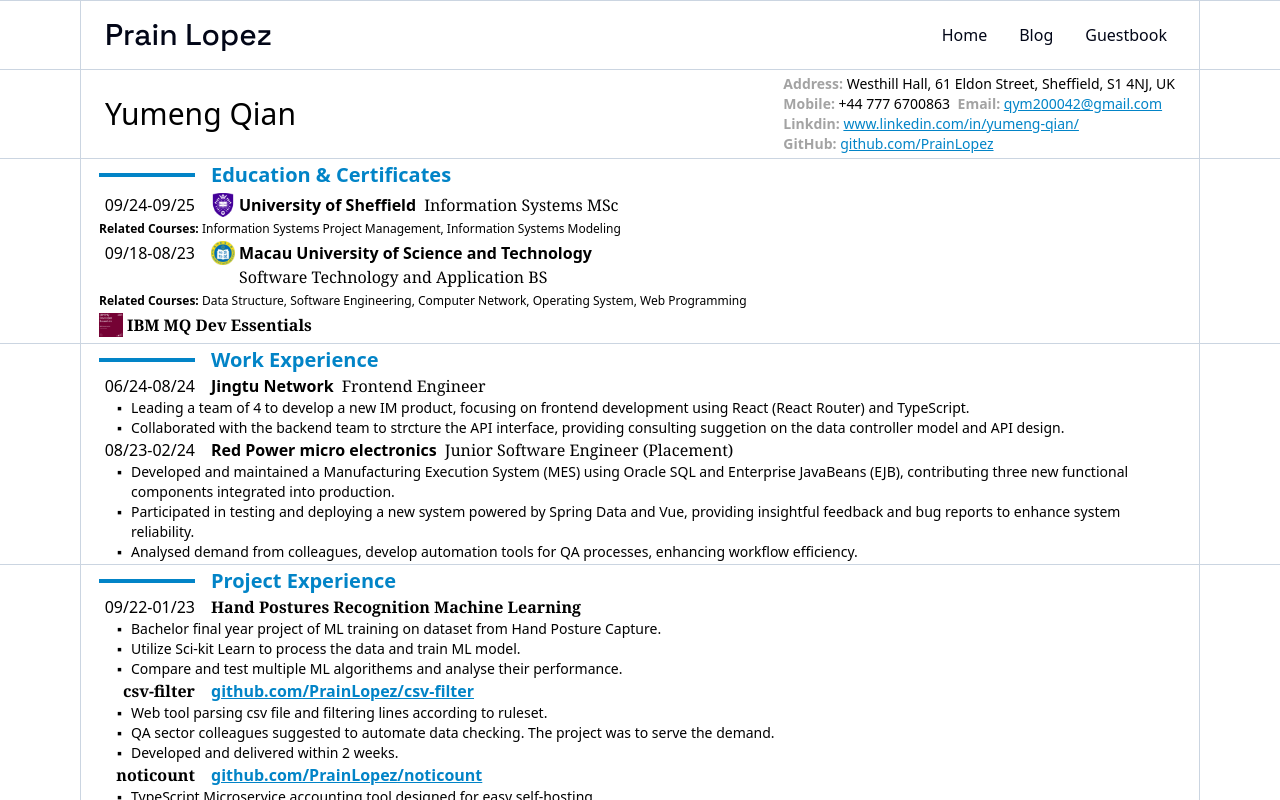
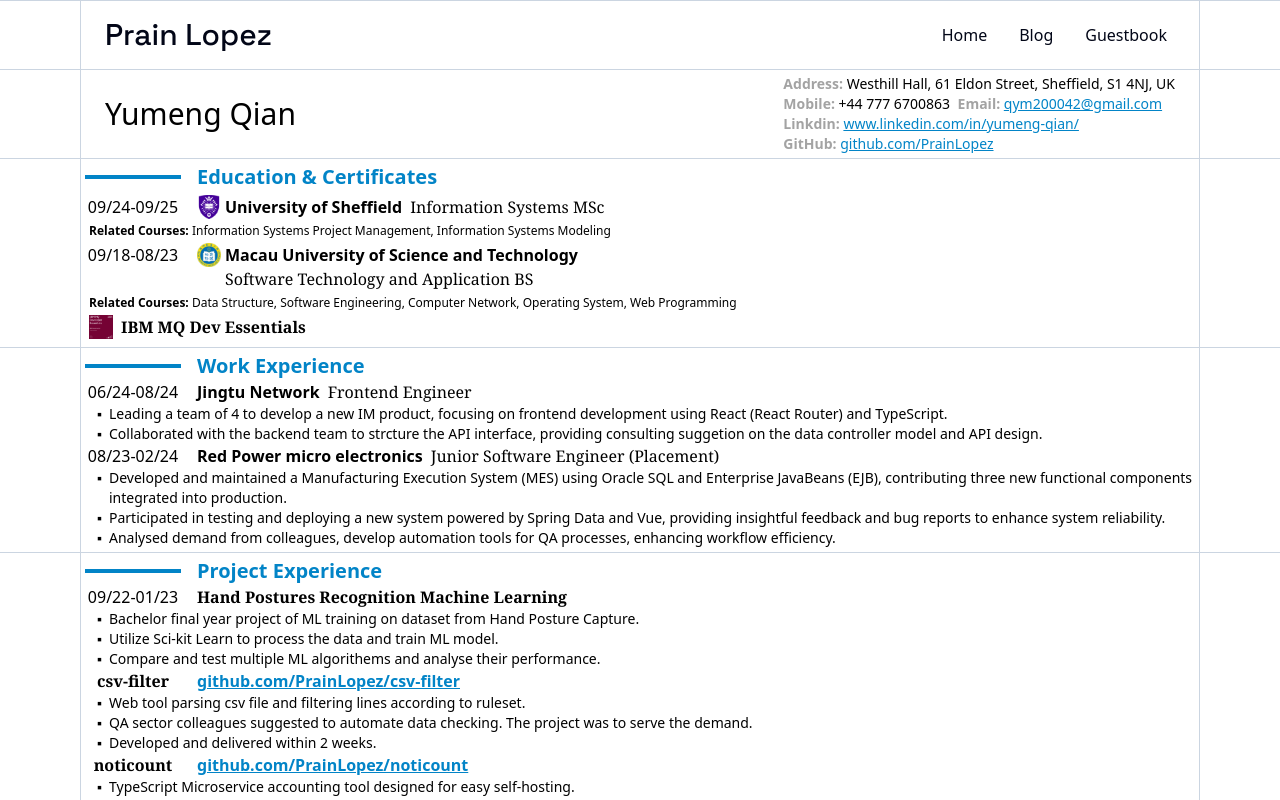
Before and after one commit to PrainLopez/prainfolio, a Next.js app: page /resume/en-gb in a window 1280 px wide. Shown: the top 800 px of the page. Built offline with nearby package versions, Linux system fonts and the light colour scheme.

Commit message:
tuning resume style

```diff
--- a/app/(public)/(resume)/resume/en-gb/page.tsx
+++ b/app/(public)/(resume)/resume/en-gb/page.tsx
@@ -49,13 +49,15 @@
         </section>
       </section>
       <section className="sections-yframe">
-        <section className="sections-xframe p-0.5">
+        <section className="sections-xframe p-1">
           <h1 className={`cont-heading ${styles.heading} py-0`}>
             Education & Certificates
           </h1>
 
           <p className="cont-content my-1 flex flex-row">
-            <span className="mr-4 flex w-[6rem] justify-end">09/24-09/25</span>
+            <span className="mr-4 flex w-[6rem] justify-center">
+              09/24-09/25
+            </span>
             <Image
               src="/img/UoS.png"
               height={64}
@@ -68,17 +70,17 @@
               Information Systems MSc
             </span>
           </p>
-          <ul className="cont-content">
-            <li className="text-xs font-semibold">
+          <p className="ml-1 text-xs font-semibold">
             {"Related Courses: "}
             <span className="font-normal">
               Information Systems Project Management, Information Systems
               Modeling
             </span>
-            </li>
-          </ul>
+          </p>
           <p className="cont-content my-1 flex flex-row align-baseline">
-            <span className="mr-4 flex w-[6rem] justify-end">09/18-08/23</span>
+            <span className="mr-4 flex w-[6rem] justify-center">
+              09/18-08/23
+            </span>
             <Image
               src="/img/MUST.png"
               height={64}
@@ -95,37 +97,37 @@
               </span>
             </div>
           </p>
-          <ul className="cont-content">
-            <li className="text-xs font-semibold">
+          <p className="ml-1 text-xs font-semibold">
             {"Related Courses: "}
             <span className="font-normal">
-                Data Structure, Software Engineering, Computer Network,
-                Operating System, Web Programming
+              Data Structure, Software Engineering, Computer Network, Operating
+              System, Web Programming
             </span>
-            </li>
-          </ul>
-          <div className="cont-content flex flex-row py-1 align-baseline">
+          </p>
+          <p className="cont-content flex flex-row gap-2 p-1 align-baseline">
             <Image
               src="/img/IBMMQDevEss_L2.png"
               height={64}
               width={64}
               alt="IBM MQ Dev Essentials"
-              className="mr-1 h-6 w-6"
+              className="h-6 w-6"
             />
             <span className="font-serif font-semibold">
               IBM MQ Dev Essentials
             </span>
-          </div>
+          </p>
         </section>
       </section>
       <section className="sections-yframe">
-        <section className="sections-xframe p-0.5">
+        <section className="sections-xframe p-1">
           <h1 className={`cont-heading ${styles.heading} py-0`}>
             Work Experience
           </h1>
 
           <p className="cont-content flex flex-row align-baseline">
-            <span className="mr-4 flex w-[6rem] justify-end">06/24-08/24</span>
+            <span className="mr-4 flex w-[6rem] justify-center">
+              06/24-08/24
+            </span>
             <span className="font-semibold">Jingtu Network</span>
             <span className="ml-2 font-serif">Frontend Engineer</span>
           </p>
@@ -141,7 +143,9 @@
             </li>
           </ul>
           <p className="cont-content flex flex-row align-baseline">
-            <span className="mr-4 flex w-[6rem] justify-end">08/23-02/24</span>
+            <span className="mr-4 flex w-[6rem] justify-center">
+              08/23-02/24
+            </span>
             <span className="font-semibold">Red Power micro electronics</span>
             <span className="ml-2 font-serif">
               Junior Software Engineer (Placement)
@@ -166,12 +170,14 @@
         </section>
       </section>
       <section className="sections-yframe">
-        <section className="sections-xframe p-0.5">
+        <section className="sections-xframe p-1">
           <h1 className={`cont-heading ${styles.heading} py-0`}>
             Project Experience
           </h1>
           <p className="cont-content flex flex-row align-baseline">
-            <span className="mr-4 flex w-[6rem] justify-end">09/22-01/23</span>
+            <span className="mr-4 flex w-[6rem] justify-center">
+              09/22-01/23
+            </span>
             <span className="my-0 font-serif font-semibold">
               Hand Postures Recognition Machine Learning
             </span>
@@ -190,7 +196,7 @@
             </li>
           </ul>
           <p className="cont-content flex flex-row align-baseline">
-            <span className="mr-4 flex w-[6rem] justify-end font-serif font-semibold">
+            <span className="mr-4 flex w-[6rem] justify-center font-serif font-semibold">
               csv-filter
             </span>
             <span className="font-semibold">
@@ -216,7 +222,7 @@
             </li>
           </ul>
           <p className="cont-content flex flex-row align-baseline">
-            <span className="mr-4 flex w-[6rem] justify-end font-serif font-semibold">
+            <span className="mr-4 flex w-[6rem] justify-center font-serif font-semibold">
               noticount
             </span>
             <span className="font-semibold">
@@ -251,7 +257,7 @@
         </section>
       </section>
       <section className="sections-yframe">
-        <section className="sections-xframe p-0.5">
+        <section className="sections-xframe p-1">
           <h1 className={`cont-heading ${styles.heading} py-0`}>
             Professional Skills
           </h1>
--- a/app/(public)/(resume)/resume/layout.tsx
+++ b/app/(public)/(resume)/resume/layout.tsx
@@ -4,13 +4,13 @@
   children: React.ReactNode;
 }) {
   return (
-    <>
-      <main id="resume" className="flex-grow">
+    <div className="flex h-screen flex-col">
+      <main id="resume" className="">
         {children}
       </main>
-      <footer id="footer" className="sections-yframe h-[70px]">
-        <section className="sections-xframe"></section>
+      <footer id="footer" className="sections-yframe grow">
+        <section className="sections-xframe grow"></section>
       </footer>
-    </>
+    </div>
   );
 }
--- a/app/globals.css
+++ b/app/globals.css
@@ -16,13 +16,13 @@
 
 @layer components {
   .cont-heading {
-    @apply text-2xl py-2 mx-4 font-semibold;
+    @apply text-2xl font-semibold;
   }
 }
 
 @layer components {
   .cont-content {
-    @apply text-base px-4;
+    @apply text-base;
     }
 }
 
@@ -34,16 +34,15 @@
 @layer components {
   .cont-ulist::before {
     position: absolute;
-    left: 1.75rem;
+    left: 1rem;
     content: "▪";
     display: inline-block;
-    padding: 0 0.5rem;
   }
 }
 
 @layer components {
   .cont-ulist {
-    @apply ml-8
+    @apply ml-6
   }
 }
 
@@ -54,7 +53,8 @@
 
   #nav,
   #footer {
-    height: 35px;
+    min-height: 35px;
+    height: auto;
     section * {
       display: none;
     }
```
Lines whose indentation alone changed are shown as unchanged.
